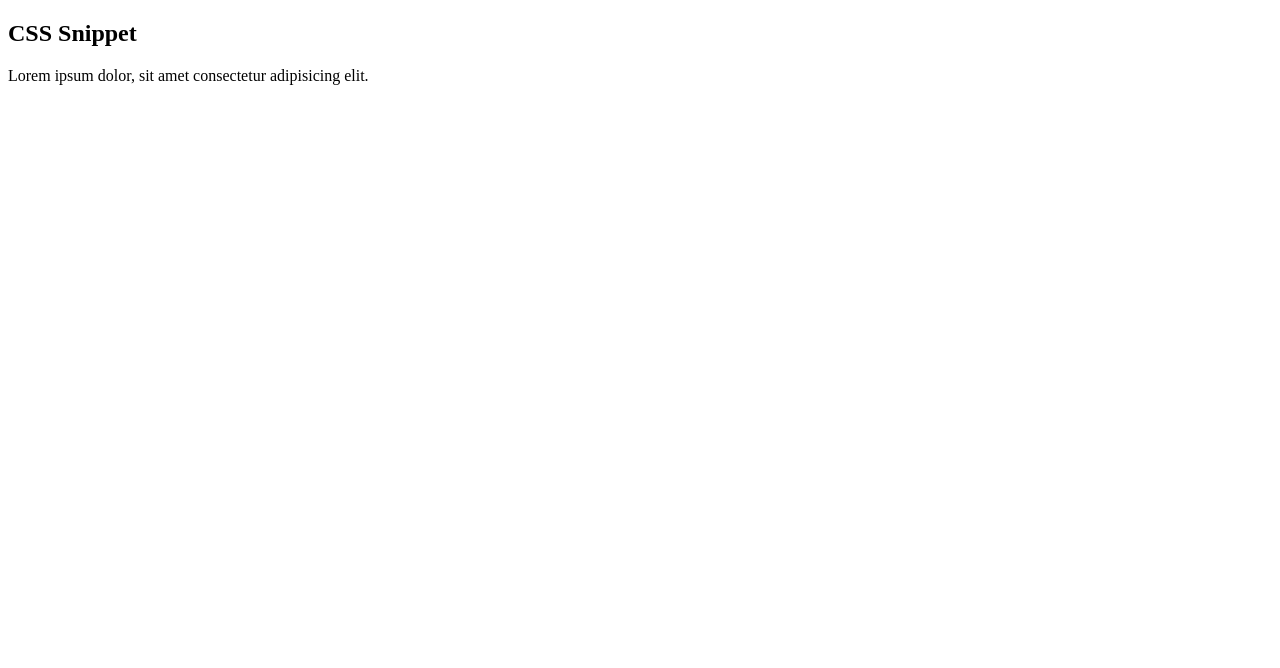
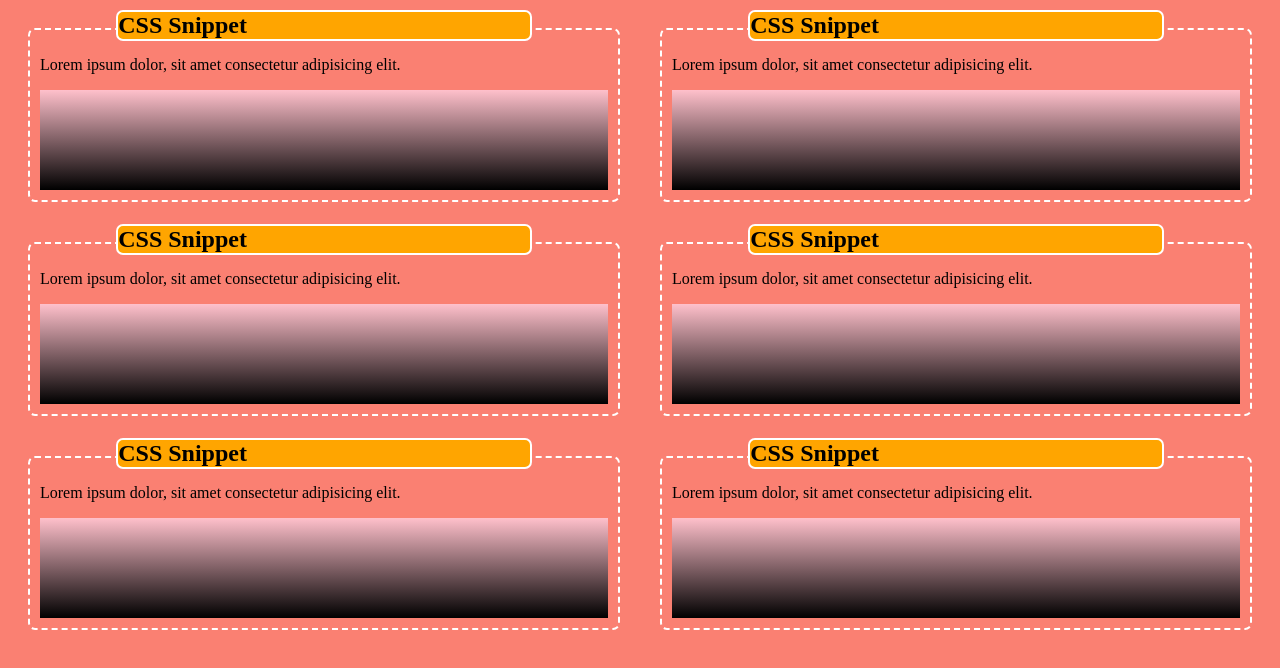
Before and after one commit to delizoderek/Code-Snippets, a plain HTML site: page index.html in a window 1280 px wide. Drawn offline with Linux system fonts and the light colour scheme.

Commit message:
Added styling for the CSS information snippets. Combined the common styling for the borders into one css class .snippet-borders

```diff
--- a/assets/css/style.css
+++ b/assets/css/style.css
@@ -0,0 +1,52 @@
+:root{
+    --container-border-radius: 7px;
+}
+
+body{
+    background: salmon;
+}
+
+main{
+    display: flex;
+    flex-direction: row;
+    flex-wrap: wrap;
+}
+
+.snippet-borders{
+    border-color: white;
+    border-width: 2px;
+    border-radius: var(--container-border-radius);
+}
+
+.card{
+    display: flex;
+    flex-direction: column;
+    flex-grow: 1;
+    flex-shrink: 1;
+    border-color: white;
+    border-width: 2px;
+    border-style: dashed;
+    border-radius: var(--container-border-radius);
+    position: relative;
+    margin: 20px;
+    padding:10px;
+}
+
+.title {
+    display:flex;
+    border-color:white;
+    border-radius: var(--container-border-radius);
+    border-style: solid;
+    border-width: 2px;
+    background: orange;
+    position: absolute;
+    top: -40px;
+    width: 70%;
+    align-self: center;
+}
+
+.box{
+    display:flex;
+    background: linear-gradient(pink,black);
+    min-height: 100px;
+}
--- a/index.html
+++ b/index.html
@@ -5,16 +5,52 @@
     <meta http-equiv="X-UA-Compatible" content="IE=edge">
     <meta name="viewport" content="width=device-width, initial-scale=1.0">
     <title>CSS Cheatsheet</title>
+    <link rel="stylesheet" href="./assets/css/style.css">
 </head>
 <body>
     <header>
         <!-- TODO: Center text -->
     </header>
     <main>
-        <section class="card">
-            <h1 class="title">CSS Snippet</h1>
+        <section class="card snippet-borders">
+            <h1 class="title snippet-borders">CSS Snippet</h1>
             <p>Lorem ipsum dolor, sit amet consectetur adipisicing elit.</p>
-            <div>
+            <div class="box">
+                <p></p>
+            </div>
+        </section>
+        <section class="card snippet-borders">
+            <h1 class="title snippet-borders">CSS Snippet</h1>
+            <p>Lorem ipsum dolor, sit amet consectetur adipisicing elit.</p>
+            <div class="box">
+                <p></p>
+            </div>
+        </section>
+        <section class="card snippet-borders">
+            <h1 class="title snippet-borders">CSS Snippet</h1>
+            <p>Lorem ipsum dolor, sit amet consectetur adipisicing elit.</p>
+            <div class="box">
+                <p></p>
+            </div>
+        </section>
+        <section class="card snippet-borders">
+            <h1 class="title snippet-borders">CSS Snippet</h1>
+            <p>Lorem ipsum dolor, sit amet consectetur adipisicing elit.</p>
+            <div class="box">
+                <p></p>
+            </div>
+        </section>
+        <section class="card snippet-borders">
+            <h1 class="title snippet-borders">CSS Snippet</h1>
+            <p>Lorem ipsum dolor, sit amet consectetur adipisicing elit.</p>
+            <div class="box">
+                <p></p>
+            </div>
+        </section>
+        <section class="card snippet-borders">
+            <h1 class="title snippet-borders">CSS Snippet</h1>
+            <p>Lorem ipsum dolor, sit amet consectetur adipisicing elit.</p>
+            <div class="box">
                 <p></p>
             </div>
         </section>
```
Also changed, not shown: 1 other file.
